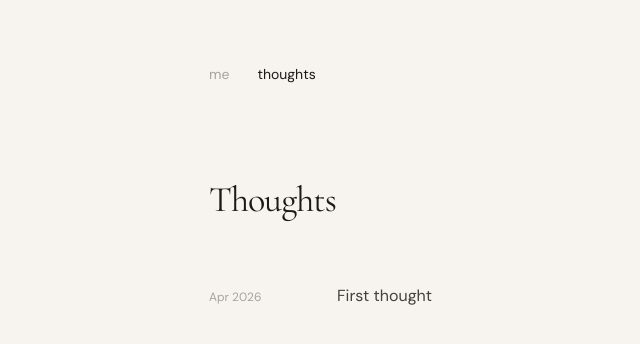
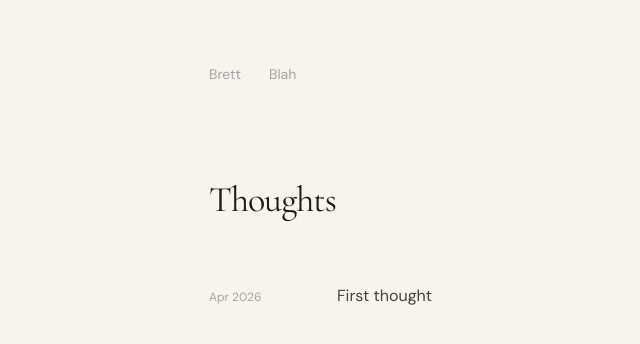
Before and after one commit to brettkoppelman/brettkoppelman.github.io, a Next.js app: page /thoughts in a window 1280 px wide. Shown: the top 344 px of the page, without its empty margins (119-759 px from the left). Built offline with nearby package versions, Linux system fonts and the light colour scheme.

Commit message:
Use Nav component on thoughts pages instead of hardcoded nav
Co-Authored-By: Claude Sonnet 4.6 <noreply@anthropic.com>

```diff
--- a/app/thoughts/[slug]/page.tsx
+++ b/app/thoughts/[slug]/page.tsx
@@ -1,6 +1,7 @@
 import Link from 'next/link'
 import { getAllThoughts, getThought } from '@/lib/thoughts'
 import { notFound } from 'next/navigation'
+import Nav from '@/components/Nav'
 
 export const dynamicParams = false
 
@@ -15,10 +16,7 @@ export default function ThoughtPage({ params }: { params: { slug: string } }) {
 
   return (
     <main className="min-h-screen px-6 py-16 max-w-2xl mx-auto">
-      <nav className="flex gap-7 text-sm text-subtle mb-24 font-sans">
-        <Link href="/" className="hover:text-accent transition-colors duration-200">me</Link>
-        <Link href="/thoughts" className="hover:text-accent transition-colors duration-200">thoughts</Link>
-      </nav>
+      <Nav />
 
       <article>
         <p className="text-xs text-subtle font-sans mb-4">{formatDate(thought.date)}</p>
--- a/app/thoughts/page.tsx
+++ b/app/thoughts/page.tsx
@@ -1,15 +1,13 @@
 import Link from 'next/link'
 import { getAllThoughts } from '@/lib/thoughts'
+import Nav from '@/components/Nav'
 
 export default function ThoughtsPage() {
   const thoughts = getAllThoughts()
 
   return (
     <main className="min-h-screen px-6 py-16 max-w-2xl mx-auto">
-      <nav className="flex gap-7 text-sm text-subtle mb-24 font-sans">
-        <Link href="/" className="hover:text-accent transition-colors duration-200">me</Link>
-        <Link href="/thoughts" className="text-ink transition-colors duration-200">thoughts</Link>
-      </nav>
+      <Nav />
 
       <h1 className="font-display text-4xl font-normal tracking-tight text-ink mb-16">Thoughts</h1>
 
```
